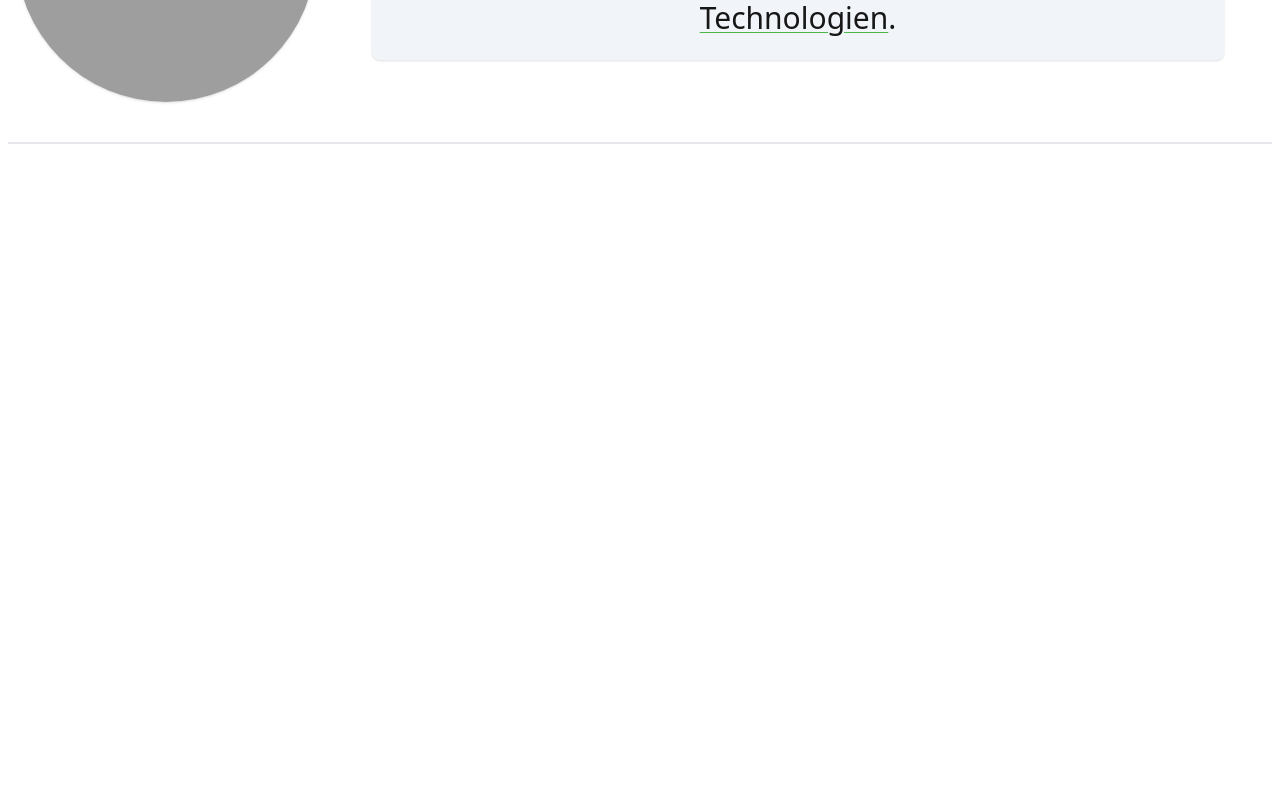
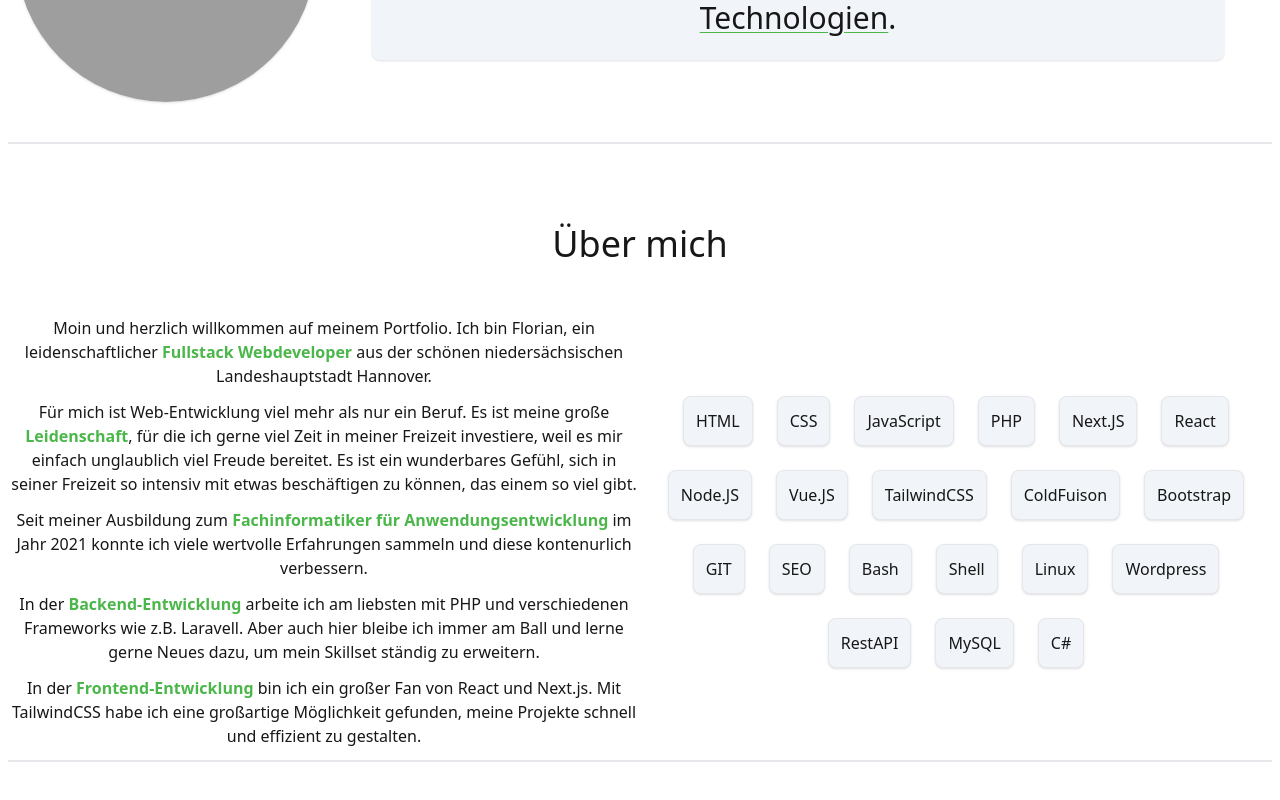
Before and after one commit to pelidigatto/portfolio_v2, a Next.js app: page / in a window 1280 px wide. Shown: the part 502-1302 px from the top of the page. Before the commit the page ends 800 px from the top, so only its background shows below. Built offline with nearby package versions, Linux system fonts and the light colour scheme; grey boxes are pictures that could not be loaded.

Commit message:
Add personal introduction section to homepage with skills overview

```diff
--- a/app/page.tsx
+++ b/app/page.tsx
@@ -24,8 +24,69 @@ export default function Home() {
                 Mit Leidenschaft für die <span className="hightlight">Webentwicklung</span> erschaffe ich <u>dynamische</u> und <u>benutzerfreundliche</u> <span className="hightlight">Webseiten</span> und <span className="hightlight">Webanwendungen</span> basierend auf den <u>neuesten Technologien</u>.
               </div>
             </div>
+
           </div>
         </div>
+
+        <div className="flex justify-center items-center  border-b-2 my-10">
+          <div className="grid grid-cols-12 items-center justify-center">
+            <div className="col-span-12 my-10">
+              <div className="text-2xl md:text-4xl font-thin text-center">
+                <h2>Über mich</h2>
+              </div>
+            </div>
+            <div className="col-span-12 md:col-span-6">
+              <div className="font-thin text-center">
+                <p className="my-3">
+                  Moin und herzlich willkommen auf meinem Portfolio.
+                  Ich bin Florian, ein leidenschaftlicher <b className="hightlight font-bold">Fullstack Webdeveloper</b> aus der schönen niedersächsischen Landeshauptstadt Hannover.
+                </p>
+                <p className="my-3">
+                  Für mich ist Web-Entwicklung viel mehr als nur ein Beruf. Es ist meine große <b className="hightlight font-bold">Leidenschaft</b>, für die ich gerne viel Zeit in meiner Freizeit investiere, weil es mir einfach unglaublich viel Freude bereitet.
+                  Es ist ein wunderbares Gefühl, sich in seiner Freizeit so intensiv mit etwas beschäftigen zu können, das einem so viel gibt.
+                </p>
+                <p className="my-3">
+                  Seit meiner Ausbildung zum <b className="hightlight font-bold">Fachinformatiker für Anwendungsentwicklung</b> im Jahr 2021 konnte ich viele wertvolle Erfahrungen sammeln und diese kontenurlich verbessern.
+                </p>
+                <p className="my-3">
+                  In der <b className="hightlight font-bold">Backend-Entwicklung</b> arbeite ich am liebsten mit PHP und verschiedenen Frameworks wie z.B. Laravell.
+                  Aber auch hier bleibe ich immer am Ball und lerne gerne Neues dazu, um mein Skillset ständig zu erweitern.
+                </p>
+                <p className="my-3">
+                  In der <b className="hightlight font-bold">Frontend-Entwicklung</b> bin ich ein großer Fan von React und Next.js.
+                  Mit TailwindCSS habe ich eine großartige Möglichkeit gefunden, meine Projekte schnell und effizient zu gestalten.
+                </p>
+              </div>
+            </div>
+            <div className="col-span-12 md:col-span-6 ">
+              <div className="flex flex-row justify-center flex-wrap">
+                <div className="m-3 border p-3 bg-slate-100 rounded-lg shadow text-center">HTML</div>
+                <div className="m-3 border p-3 bg-slate-100 rounded-lg shadow text-center">CSS</div>
+                <div className="m-3 border p-3 bg-slate-100 rounded-lg shadow text-center">JavaScript</div>
+                <div className="m-3 border p-3 bg-slate-100 rounded-lg shadow text-center">PHP</div>
+                <div className="m-3 border p-3 bg-slate-100 rounded-lg shadow text-center">Next.JS</div>
+                <div className="m-3 border p-3 bg-slate-100 rounded-lg shadow text-center">React</div>
+                <div className="m-3 border p-3 bg-slate-100 rounded-lg shadow text-center">Node.JS</div>
+                <div className="m-3 border p-3 bg-slate-100 rounded-lg shadow text-center">Vue.JS</div>
+                <div className="m-3 border p-3 bg-slate-100 rounded-lg shadow text-center">TailwindCSS</div>
+                <div className="m-3 border p-3 bg-slate-100 rounded-lg shadow text-center">ColdFuison</div>
+                <div className="m-3 border p-3 bg-slate-100 rounded-lg shadow text-center">Bootstrap</div>
+                <div className="m-3 border p-3 bg-slate-100 rounded-lg shadow text-center">GIT</div>
+                <div className="m-3 border p-3 bg-slate-100 rounded-lg shadow text-center">SEO</div>
+                <div className="m-3 border p-3 bg-slate-100 rounded-lg shadow text-center">Bash</div>
+                <div className="m-3 border p-3 bg-slate-100 rounded-lg shadow text-center">Shell</div>
+                <div className="m-3 border p-3 bg-slate-100 rounded-lg shadow text-center">Linux</div>
+                <div className="m-3 border p-3 bg-slate-100 rounded-lg shadow text-center">Wordpress</div>
+                <div className="m-3 border p-3 bg-slate-100 rounded-lg shadow text-center">RestAPI</div>
+                <div className="m-3 border p-3 bg-slate-100 rounded-lg shadow text-center">MySQL</div>
+                <div className="m-3 border p-3 bg-slate-100 rounded-lg shadow text-center">C#</div>
+
+              </div>
+            </div>
+          </div>
+        </div>
+
+
     </>
   );
 }
```
